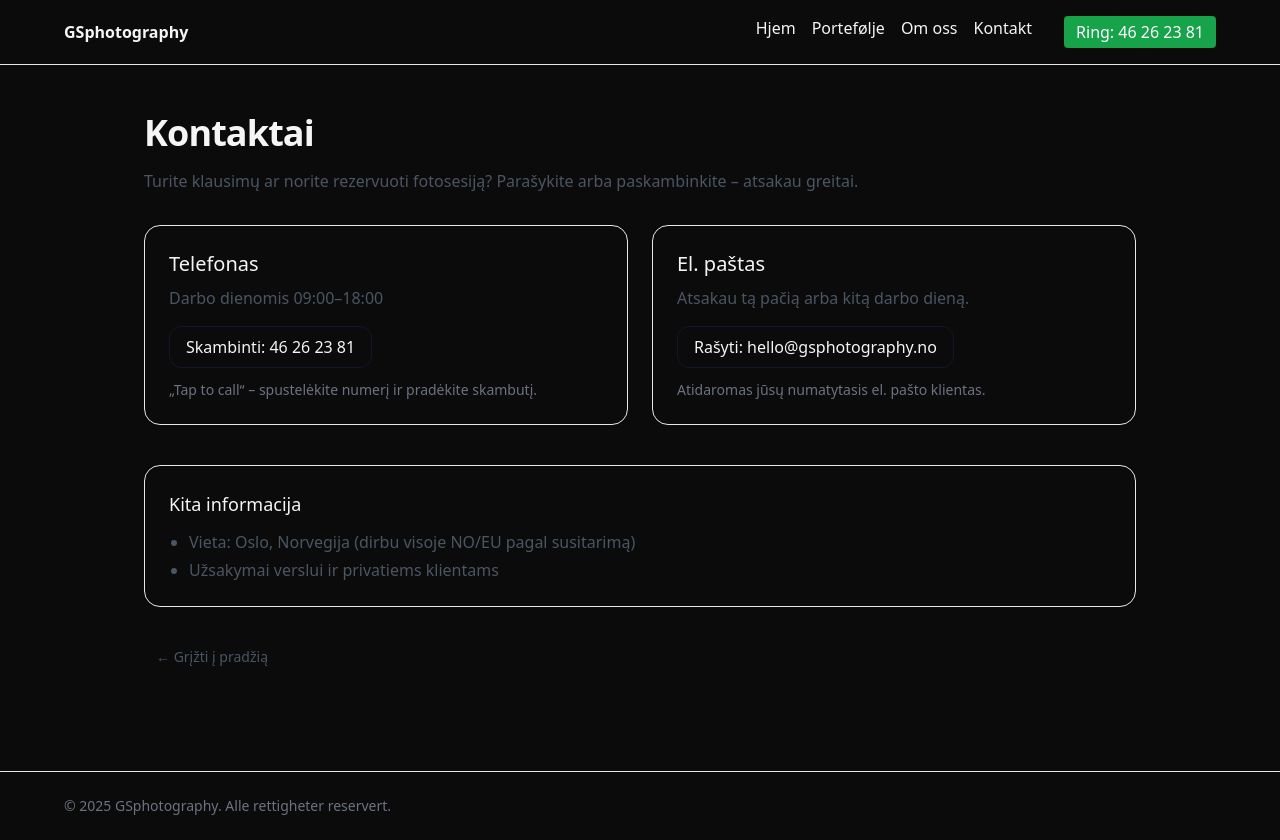
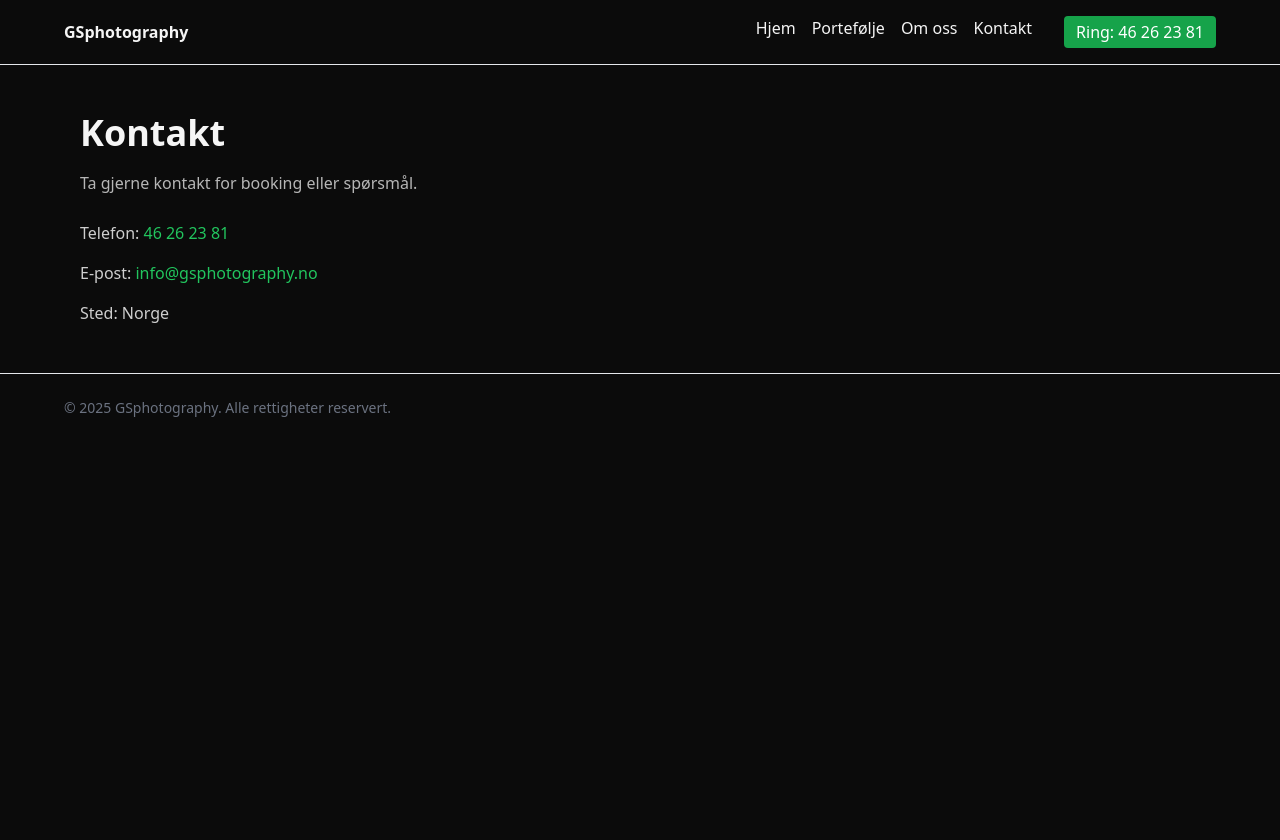
Before and after one commit to tiesiogfoto/gsphotography-portfolio, a Next.js app: page /contact in a window 1280 px wide. After the commit the page ends 800 px from the top, so only its background shows below. Built offline with nearby package versions, Linux system fonts and the light colour scheme.

Commit message:
Update page.tsx

```diff
--- a/app/contact/page.tsx
+++ b/app/contact/page.tsx
@@ -1,79 +1,34 @@
-// app/contact/page.tsx
-import Link from "next/link";
-
-export const metadata = {
-  title: "Kontaktai | GSphotography",
-  description: "Susisiekite dėl fotosesijų ir projektų.",
-};
+export const metadata = { title: "Kontakt – GSphotography" };
 
 export default function ContactPage() {
   return (
-    <main className="max-w-5xl mx-auto px-4 py-12">
-      <h1 className="text-3xl md:text-4xl font-semibold tracking-tight">
-        Kontaktai
-      </h1>
-
-      <p className="mt-4 text-gray-600">
-        Turite klausimų ar norite rezervuoti fotosesiją? Parašykite arba
-        paskambinkite – atsakau greitai.
+    <section className="container-padded mt-12 max-w-3xl">
+      <h1 className="text-3xl md:text-4xl font-semibold">Kontakt</h1>
+      <p className="text-white/70 mt-4 leading-7">
+        Ta gjerne kontakt for booking eller spørsmål.
       </p>
 
-      <section className="mt-8 grid gap-6 sm:grid-cols-2">
-        {/* Kortelė: Telefonas */}
-        <div className="rounded-2xl border border-gray-200 p-6">
-          <h2 className="text-xl font-medium">Telefonas</h2>
-          <p className="mt-2 text-gray-600">Darbo dienomis 09:00–18:00</p>
-
+      <div className="mt-6 space-y-4 text-white/80">
+        <p>
+          Telefon:{" "}
           <a
-            href="tel:+4746262381"
-            className="mt-4 inline-flex items-center justify-center rounded-xl border border-gray-900 px-4 py-2 text-base font-medium hover:bg-gray-900 hover:text-white transition"
+            href="tel:46262381"
+            className="text-green-500 hover:underline font-medium"
           >
-            Skambinti: 46 26 23 81
+            46 26 23 81
           </a>
-
-          <div className="mt-3 text-sm text-gray-500">
-            <p>„Tap to call“ – spustelėkite numerį ir pradėkite skambutį.</p>
-          </div>
-        </div>
-
-        {/* Kortelė: El. paštas */}
-        <div className="rounded-2xl border border-gray-200 p-6">
-          <h2 className="text-xl font-medium">El. paštas</h2>
-          <p className="mt-2 text-gray-600">
-            Atsakau tą pačią arba kitą darbo dieną.
-          </p>
-
+        </p>
+        <p>
+          E-post:{" "}
           <a
-            href="mailto:hello@gsphotography.no"
-            className="mt-4 inline-flex items-center justify-center rounded-xl border border-gray-900 px-4 py-2 text-base font-medium hover:bg-gray-900 hover:text-white transition"
+            href="mailto:info@gsphotography.no"
+            className="text-green-500 hover:underline font-medium"
           >
-            Rašyti: hello@gsphotography.no
+            info@gsphotography.no
           </a>
-
-          <div className="mt-3 text-sm text-gray-500">
-            <p>Atidaromas jūsų numatytasis el. pašto klientas.</p>
-          </div>
-        </div>
-      </section>
-
-      {/* Papildoma informacija */}
-      <div className="mt-10 rounded-2xl border border-gray-200 p-6">
-        <h3 className="text-lg font-medium">Kita informacija</h3>
-        <ul className="mt-3 list-disc pl-5 text-gray-600 space-y-1">
-          <li>Vieta: Oslo, Norvegija (dirbu visoje NO/EU pagal susitarimą)</li>
-          <li>Užsakymai verslui ir privatiems klientams</li>
-        </ul>
+        </p>
+        <p>Sted: Norge</p>
       </div>
-
-      {/* Grįžti */}
-      <div className="mt-8">
-        <Link
-          href="/"
-          className="inline-flex items-center rounded-xl px-3 py-2 text-sm font-medium text-gray-600 hover:text-gray-900"
-        >
-          ← Grįžti į pradžią
-        </Link>
-      </div>
-    </main>
+    </section>
   );
 }
```
